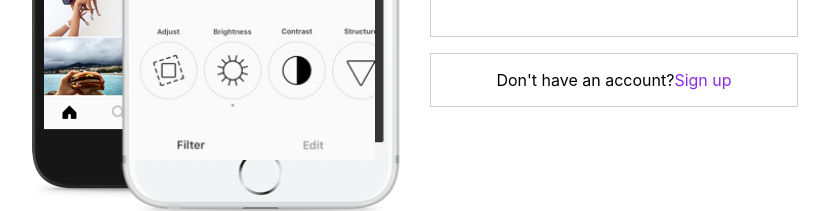
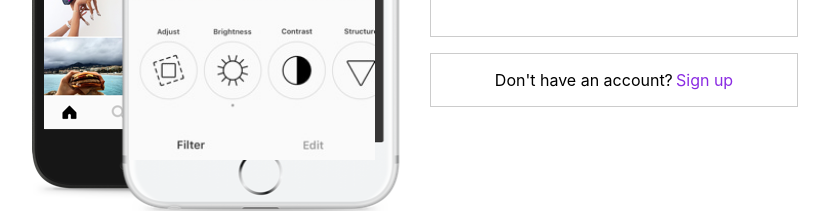
Before and after one commit to deeksha-aashri/Instagram_reels_clone, a Next.js app: page /login in a window 1280 px wide. Shown: the part 516-727 px from the top of the page, without its empty margins (246-1075 px from the left). Built offline with nearby package versions, Linux system fonts and the light colour scheme; no server answers.

Commit message:
Space error in login rectified

```diff
--- a/pages/forgot.js
+++ b/pages/forgot.js
@@ -93,7 +93,7 @@ function forgot() {
           </Button>
         </div>
         <div className="bottom-card">
-          Don't Have an account ?{" "}
+          Don't Have an account ?
           <Link href='/signup'>
             <span style={{ color: "blueviolet" }}>Signup</span>
           </Link>
--- a/pages/login/index.js
+++ b/pages/login/index.js
@@ -78,10 +78,10 @@ function index() {
     <Button variant="contained" size="small" fullWidth onClick={handleClick} disabled={loading}>Log in</Button>
 
    </div>
-   <div className='bottomcardlogin'>
+   <div className='bottomcardlogin' >
     Don't have an account?
     <Link href='/signup'>
-    <span style={{color:"blueviolet"}}>Sign up</span>
+    <span style={{color:"blueviolet", marginLeft:"0.2rem"}}>Sign up</span>
     </Link>
    </div>
    </div>
```
